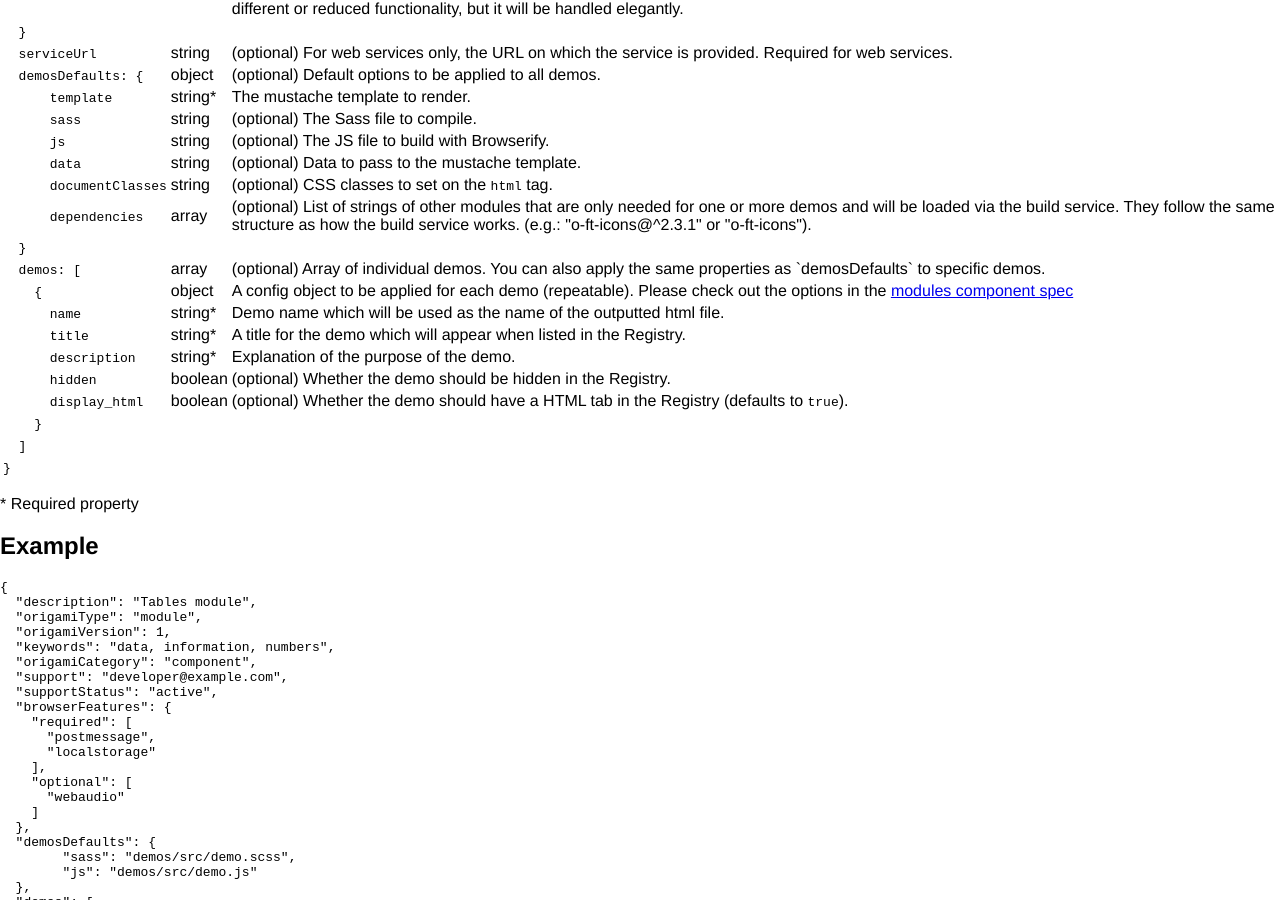
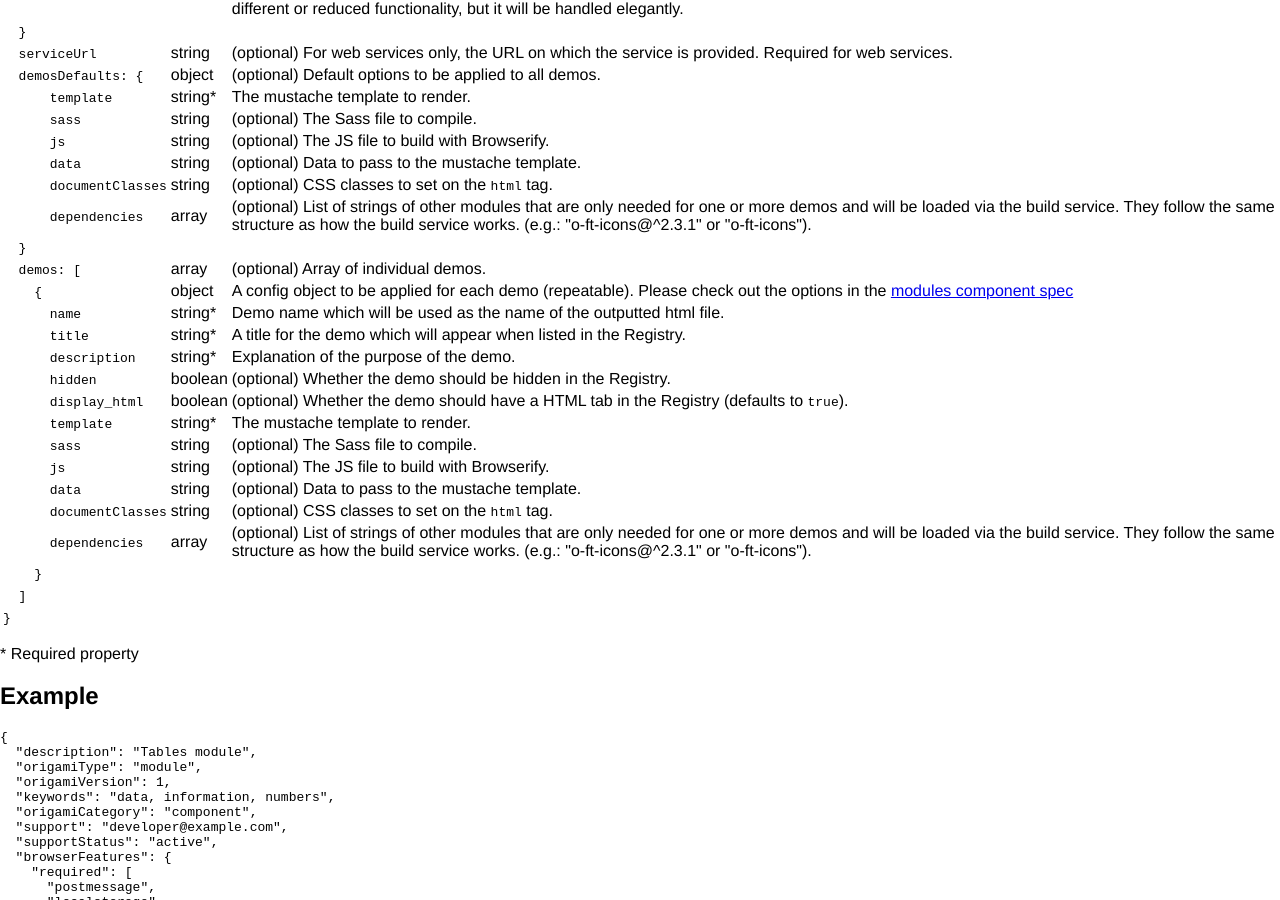
Before and after one commit to Financial-Times/ft-origami, a Jekyll site: the page built from docs/syntax/origamijson.md, in a window 1280 px wide and 900 px high, scrolled down 1599 px. Built offline with Jekyll 4.4.1, drawn with Linux system fonts in a browser that asks for light colours; nearby versions of some CDN libraries; comment, search, counter and statistics services are not loaded; a style sheet for code colours, icons or effects is not loaded.

Commit message:
Be more explicit about demos keys in origami.json

```diff
--- a/docs/syntax/origamijson.md
+++ b/docs/syntax/origamijson.md
@@ -162,7 +162,7 @@ All origami components, whether imagesets, modules or web services, should be di
 </tr><tr>
 	<td><code>&nbsp;&nbsp;demos:&nbsp;[</code></td>
 	<td>array</td>
-	<td>(optional) Array of individual demos. You can also apply the same properties as `demosDefaults` to specific demos. </td>
+	<td>(optional) Array of individual demos.</td>
 </tr><tr>
 	<td><code>&nbsp;&nbsp;&nbsp;&nbsp;{</code></td>
 	<td>object</td>
@@ -187,6 +187,30 @@ All origami components, whether imagesets, modules or web services, should be di
 	<td><code>&nbsp;&nbsp;&nbsp;&nbsp;&nbsp;&nbsp;display_html</code></td>
 	<td>boolean</td>
 	<td>(optional) Whether the demo should have a HTML tab in the Registry (defaults to <code>true</code>).</td>
+</tr><tr>
+	<td><code>&nbsp;&nbsp;&nbsp;&nbsp;&nbsp;&nbsp;template</code></td>
+	<td>string*</td>
+	<td>The mustache template to render.</td>
+</tr><tr>
+	<td><code>&nbsp;&nbsp;&nbsp;&nbsp;&nbsp;&nbsp;sass</code></td>
+	<td>string</td>
+	<td>(optional) The Sass file to compile.</td>
+</tr><tr>
+	<td><code>&nbsp;&nbsp;&nbsp;&nbsp;&nbsp;&nbsp;js</code></td>
+	<td>string</td>
+	<td>(optional) The JS file to build with Browserify.</td>
+</tr><tr>
+	<td><code>&nbsp;&nbsp;&nbsp;&nbsp;&nbsp;&nbsp;data</code></td>
+	<td>string</td>
+	<td>(optional) Data to pass to the mustache template.</td>
+</tr><tr>
+	<td><code>&nbsp;&nbsp;&nbsp;&nbsp;&nbsp;&nbsp;documentClasses</code></td>
+	<td>string</td>
+	<td>(optional) CSS classes to set on the <code>html</code> tag.</td>
+</tr><tr>
+	<td><code>&nbsp;&nbsp;&nbsp;&nbsp;&nbsp;&nbsp;dependencies</code></td>
+	<td>array</td>
+	<td>(optional) List of strings of other modules that are only needed for one or more demos and will be loaded via the build service. They follow the same structure as how the build service works. (e.g.: "o-ft-icons@^2.3.1" or "o-ft-icons").</td>
 </tr><tr>
 	<td><code>&nbsp;&nbsp;&nbsp;&nbsp;}</code></td>
 	<td></td>
```
